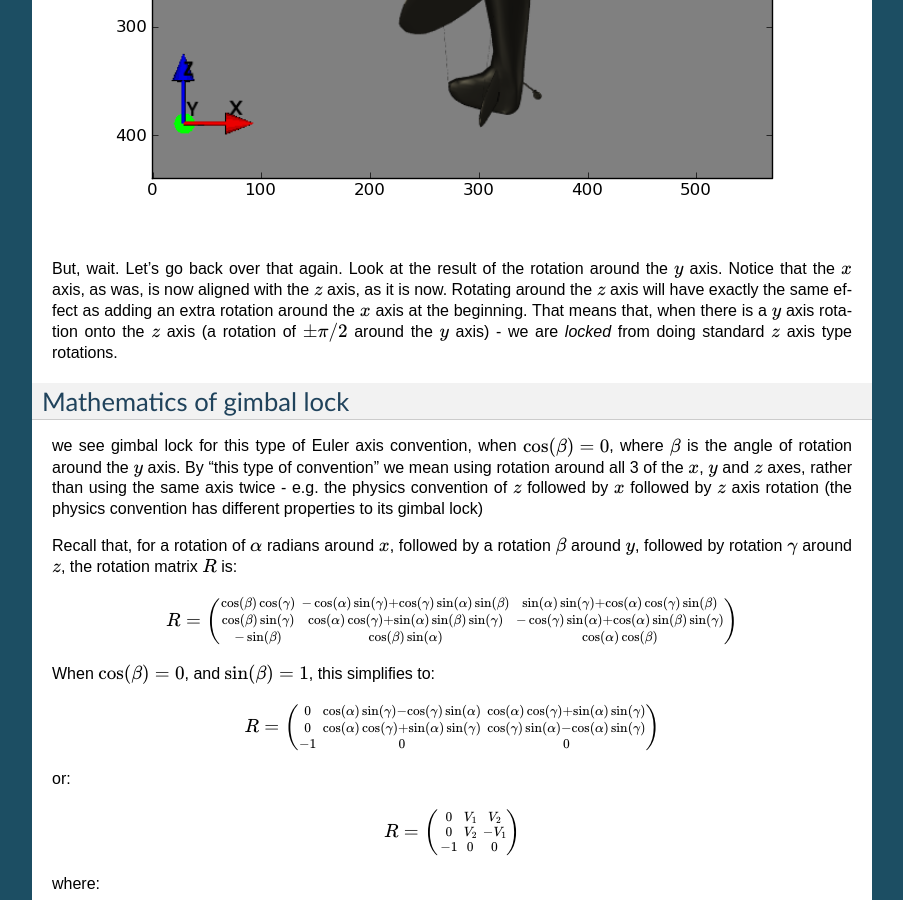
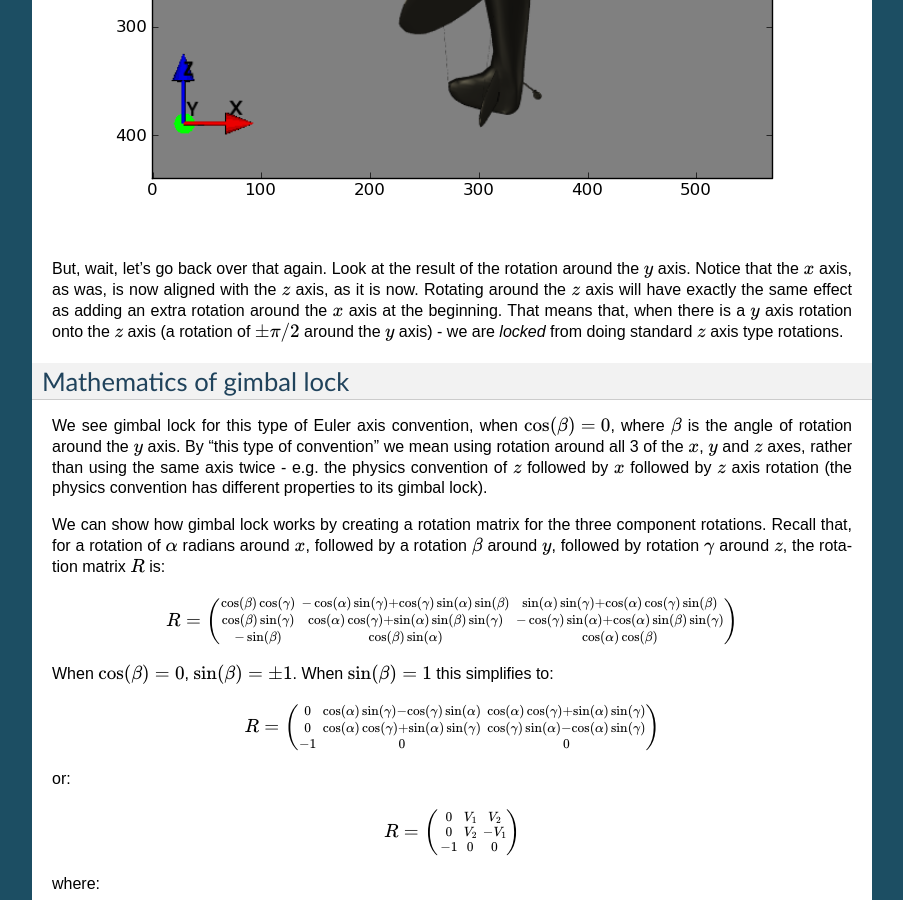
Before and after one commit to matthew-brett/transforms3d, a Sphinx documentation site: the page built from doc/gimbal_lock.rst, in a window 1280 px wide and 900 px high, scrolled down 2596 px. Shown: the whole window, without its empty margins (198-1101 px from the left). Built offline with Sphinx 7.4.7, drawn with Linux system fonts in a browser that asks for light colours; formulas are drawn with MathJax 3.

Commit message:
Remembering sin(beta) +-1 when cos(beta) = 0

```diff
--- a/doc/gimbal_lock.rst
+++ b/doc/gimbal_lock.rst
@@ -33,7 +33,7 @@ away from the viewer):
 
 .. image:: images/spitfire_hoped.png
 
-But, wait.  Let's go back over that again.  Look at the result of the
+But, wait, let's go back over that again.  Look at the result of the
 rotation around the $y$ axis.  Notice that the $x$ axis, as was,
 is now aligned with the $z$ axis, as it is now.  Rotating around the $z$
 axis will have exactly the same effect as adding an extra rotation
@@ -44,23 +44,24 @@ $y$ axis) - we are *locked* from doing standard $z$ axis type rotations.
 Mathematics of gimbal lock
 ==========================
 
-we see gimbal lock for this type of Euler axis convention, when
+We see gimbal lock for this type of Euler axis convention, when
 $\cos(\beta) = 0$, where $\beta$ is the angle of rotation around the $y$
 axis.  By "this type of convention" we mean using rotation around all 3
 of the $x$, $y$ and $z$ axes, rather than using the same axis twice -
 e.g. the physics convention of $z$ followed by $x$ followed by $z$ axis
 rotation (the physics convention has different properties to its gimbal
-lock)
+lock).
 
-Recall that, for a rotation of $\alpha$ radians around $x$, followed by
-a rotation $\beta$ around $y$, followed by rotation $\gamma$ around $z$,
-the rotation matrix $R$ is:
+We can show how gimbal lock works by creating a rotation matrix for the
+three component rotations. Recall that, for a rotation of $\alpha$
+radians around $x$, followed by a rotation $\beta$ around $y$, followed
+by rotation $\gamma$ around $z$, the rotation matrix $R$ is:
 
 .. math::
 
    R = \left(\begin{smallmatrix}\operatorname{cos}\left(\beta\right) \operatorname{cos}\left(\gamma\right) & - \operatorname{cos}\left(\alpha\right) \operatorname{sin}\left(\gamma\right) + \operatorname{cos}\left(\gamma\right) \operatorname{sin}\left(\alpha\right) \operatorname{sin}\left(\beta\right) & \operatorname{sin}\left(\alpha\right) \operatorname{sin}\left(\gamma\right) + \operatorname{cos}\left(\alpha\right) \operatorname{cos}\left(\gamma\right) \operatorname{sin}\left(\beta\right)\\\operatorname{cos}\left(\beta\right) \operatorname{sin}\left(\gamma\right) & \operatorname{cos}\left(\alpha\right) \operatorname{cos}\left(\gamma\right) + \operatorname{sin}\left(\alpha\right) \operatorname{sin}\left(\beta\right) \operatorname{sin}\left(\gamma\right) &- \operatorname{cos}\left(\gamma\right) \operatorname{sin}\left(\alpha\right) + \operatorname{cos}\left(\alpha\right) \operatorname{sin}\left(\beta\right) \operatorname{sin}\left(\gamma\right)\\- \operatorname{sin}\left(\beta\right) & \operatorname{cos}\left(\beta\right) \operatorname{sin}\left(\alpha\right) & \operatorname{cos}\left(\alpha\right) \operatorname{cos}\left(\beta\right)\end{smallmatrix}\right)
 
-When $\cos(\beta) = 0$, and $\sin(\beta) = 1$, this simplifies to:
+When $\cos(\beta) = 0$, $\sin(\beta) = \pm1$. When $\sin(\beta) = 1$ this simplifies to:
 
 .. math::
 
```
